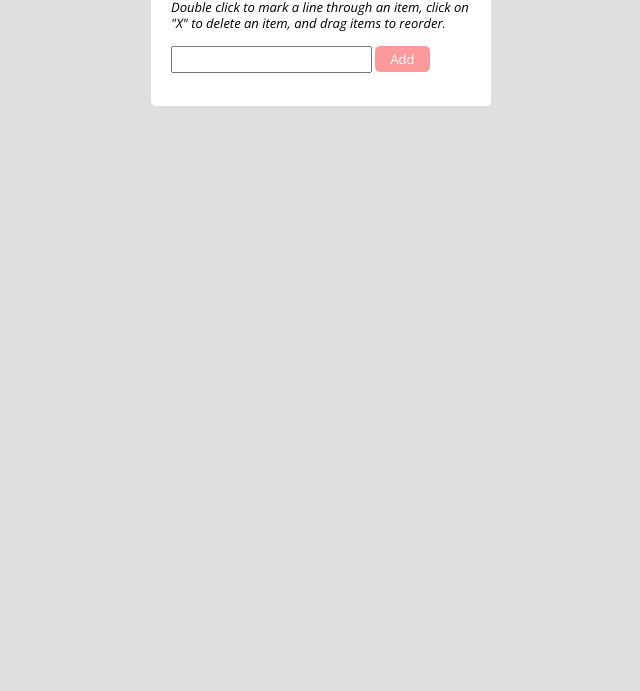
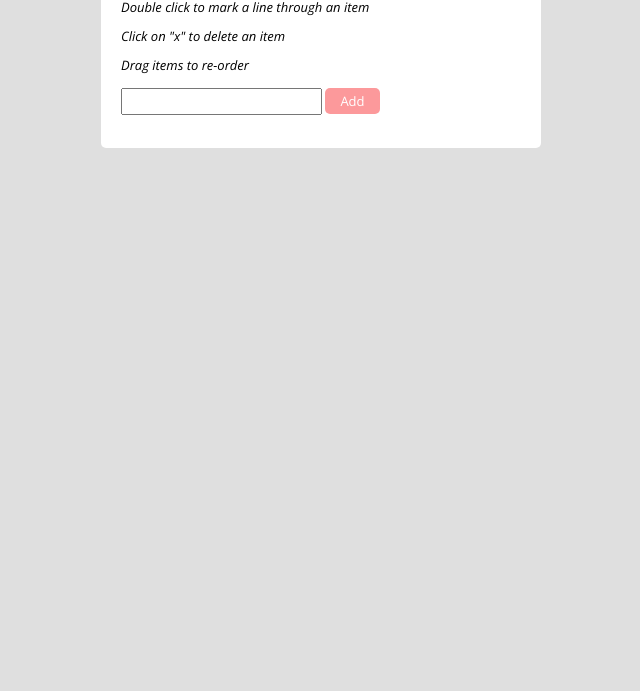
Before and after one commit to StraberryOctoSquid/to-do-list-app, a plain HTML site: page index.html in a window 1280 px wide. Shown: the part 109-800 px from the top of the page, without its empty margins (319-959 px from the left). Drawn offline with nearby package versions, Linux system fonts and the light colour scheme.

Commit message:
minor formatting adjustments

```diff
--- a/css/styles.css
+++ b/css/styles.css
@@ -7,7 +7,7 @@ background: #dfdfdf;
 
 .container{
 padding: 20px;
-width: 300px;
+width: 400px;
 margin: 0 auto;
 margin-top: 40px;
 background: white;
--- a/index.html
+++ b/index.html
@@ -11,8 +11,10 @@
 <body>
 	<div class="container">
 		<h2>To Do List App</h2>
-		<p><em> Double click to mark a line through an item, click on "X" to delete an item, and drag items to reorder.</em>
+		<p><em> Double click to mark a line through an item</em>
 		</p>
+		<p><em>Click on "x" to delete an item</em></p>
+		<p><em>Drag items to re-order</em></p>
 
 		<form name="toDoList">
 			<input type="text" name="ListItem" id="input" />
```
